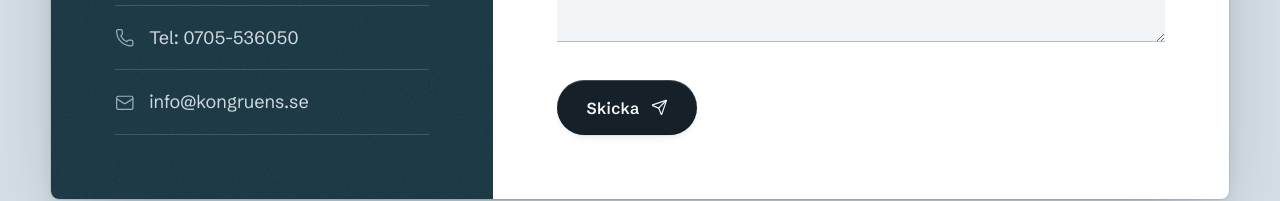
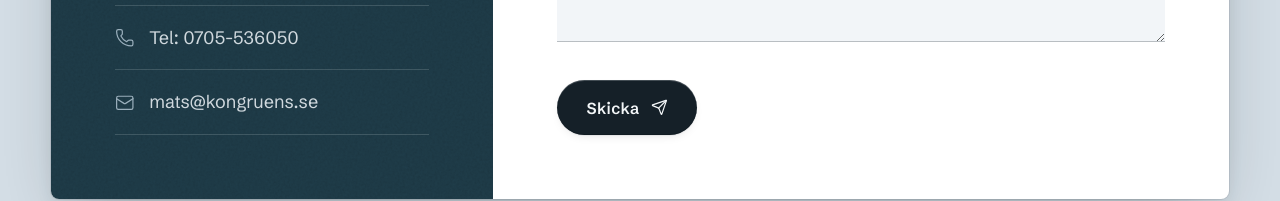
Before and after one commit to isakf999-bot/Kongruens-hemsida, a Next.js app: page /kontakt in a window 1280 px wide. Shown: the part 554-755 px from the top of the page. Built offline with nearby package versions, Linux system fonts and the light colour scheme; no server answers.

Commit message:
Byt kontaktadressen till mats@kongruens.se.
Gäller Kontakt-sidan, kontaktformulärets felmeddelande och sajtens
strukturerade data.

Co-Authored-By: Claude Opus 5.5 <noreply@anthropic.com>

```diff
--- a/app/kontakt/page.tsx
+++ b/app/kontakt/page.tsx
@@ -29,9 +29,9 @@ export default function ContactPage() {
               </a>
             </p>
             <p>
-              <a href="mailto:info@kongruens.se">
+              <a href="mailto:mats@kongruens.se">
                 <Mail aria-hidden="true" strokeWidth={1.5} />
-                info@kongruens.se
+                mats@kongruens.se
               </a>
             </p>
           </div>
--- a/app/layout.tsx
+++ b/app/layout.tsx
@@ -83,7 +83,7 @@ const jsonLd = {
       url: siteUrl,
       image: `${siteUrl}/images/logo.png`,
       telephone: "+46705536050",
-      email: "info@kongruens.se",
+      email: "mats@kongruens.se",
       description: siteDescription,
     },
   ],
--- a/components/ContactForm.tsx
+++ b/components/ContactForm.tsx
@@ -140,7 +140,7 @@ export function ContactForm() {
             <>
               Meddelandet kunde inte skickas. Försök igen, eller ring{" "}
               <a href="tel:+46705536050">0705-536050</a> eller mejla{" "}
-              <a href="mailto:info@kongruens.se">info@kongruens.se</a>.
+              <a href="mailto:mats@kongruens.se">mats@kongruens.se</a>.
             </>
           ) : null}
         </p>
```
